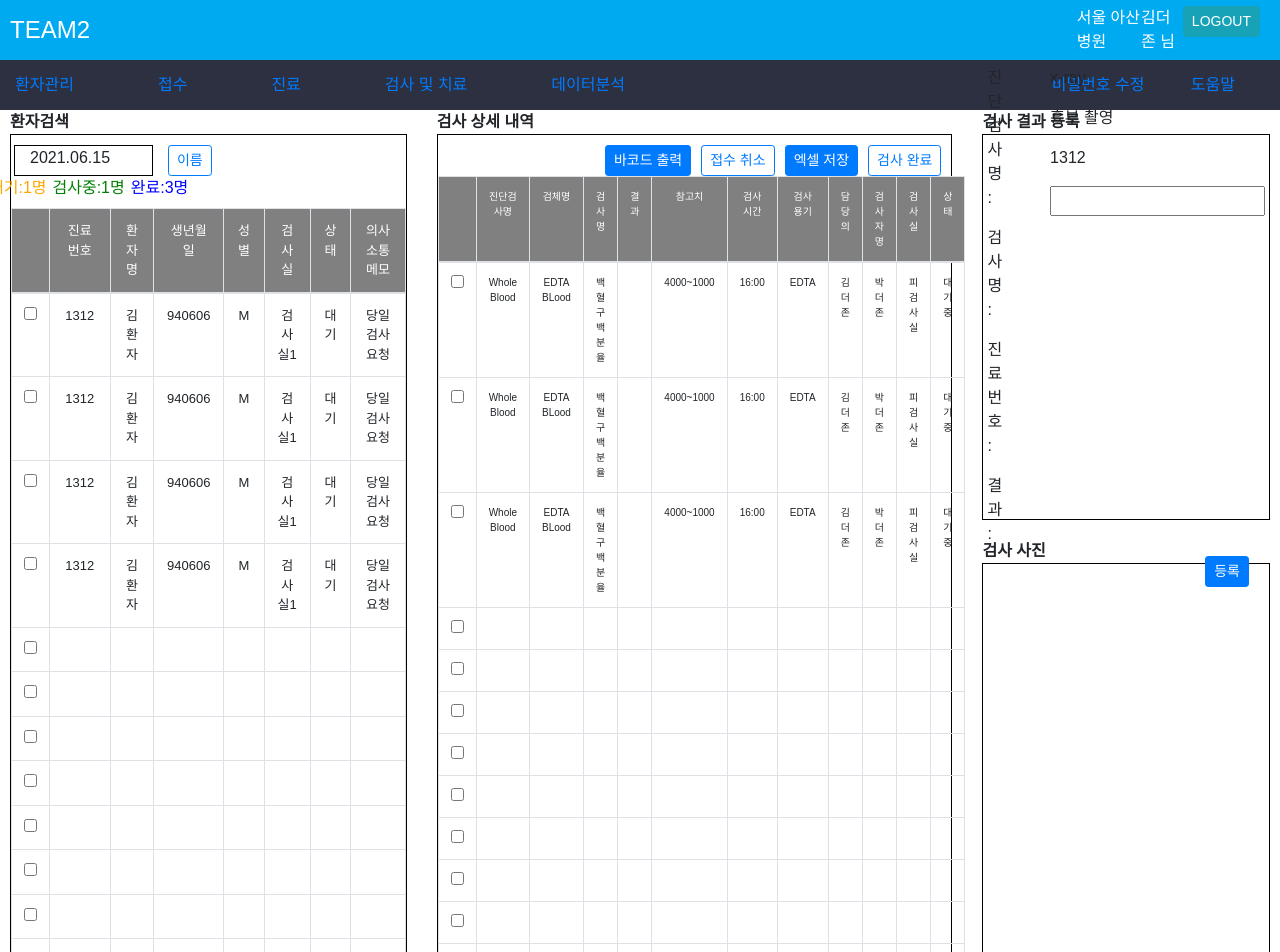
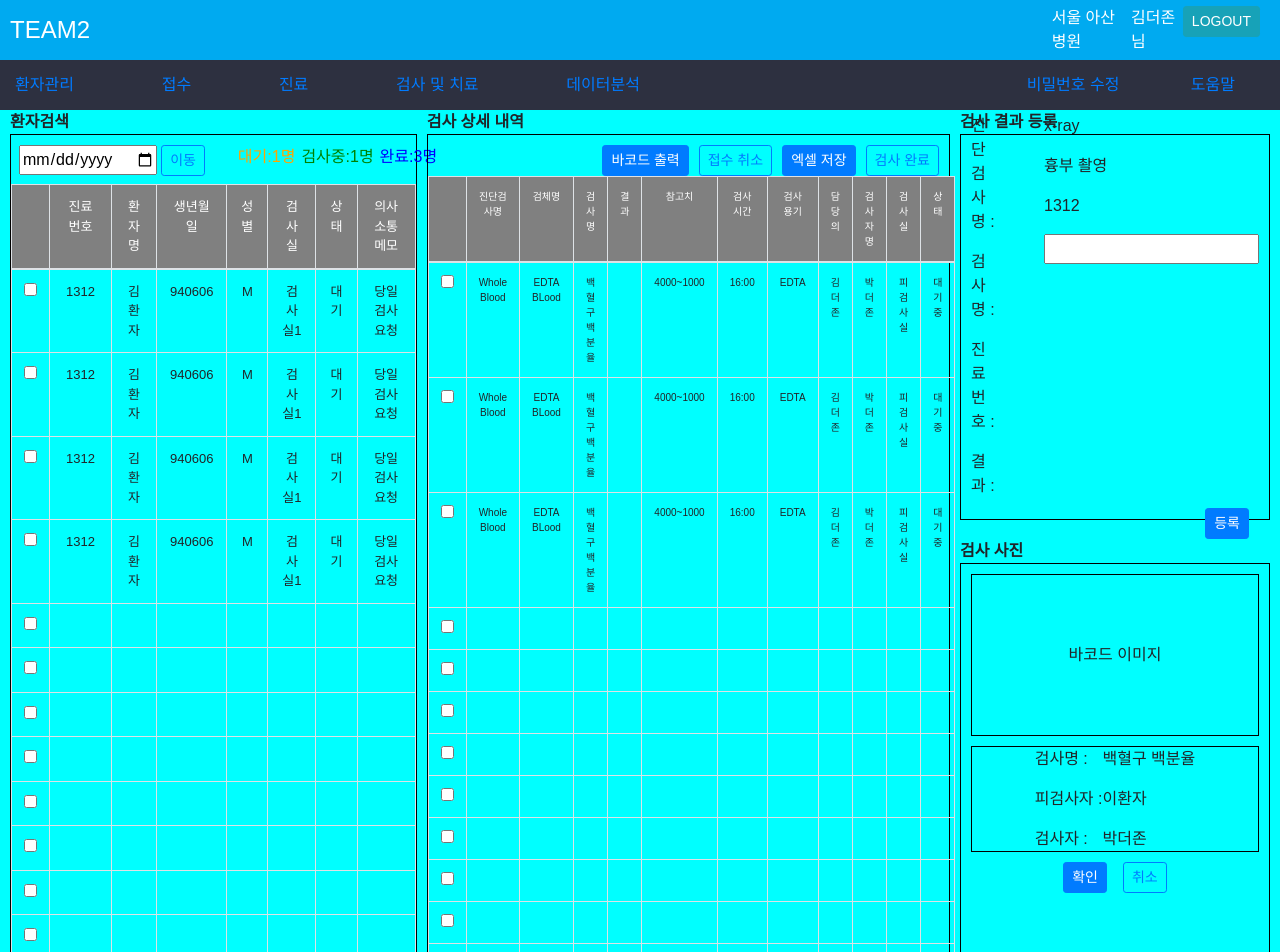
Before and after one commit to JongHyun94/Final_Team2_FrontEnd, a React (Create React App) app: page /Inspection in a window 1280 px wide. Shown: the top 952 px of the page. Built offline with nearby package versions, Linux system fonts and the light colour scheme.

Commit message:
[update] Inspection 2nd

```diff
--- a/src/Header.js
+++ b/src/Header.js
@@ -2,7 +2,7 @@ import { Link } from "react-router-dom";
 function Header(props) {
   return (
     <div className="header">
-      <div className="header1 row">
+      <div className="header1 row no-gutters">
         <div className="header1_1 col-10">
           <span className="logo">TEAM2</span>
         </div>
@@ -12,7 +12,7 @@ function Header(props) {
           <div><button className="btn btn-sm btn-info">LOGOUT</button></div>
         </div>
       </div>
-      <div className="header2 row">
+      <div className="header2 row no-gutters">
         <div className="col-6 row d-flex justify-content-between">
           <div><Link to="/Patient">환자관리</Link></div>
           <div><Link to="/Register">접수</Link></div>
--- a/src/views/Inspection/InspectionImgForm.js
+++ b/src/views/Inspection/InspectionImgForm.js
@@ -6,6 +6,27 @@ function InspectionImgForm(props) {
       </div>
       <div className="InspectionImgForm_1">
 
+          {/* InspectionBarcodePop */}
+          <div className="InspectionBarcodePop_1_1">
+            바코드 이미지
+          </div>
+          <div className="InspectionBarcodePop_1_2">
+            <div>
+              <div className="mb-3">검사명 :</div>
+              <div className="mb-3">피검사자 :</div>
+              <div>검사자 :</div>
+            </div>
+            <div>
+              <div className="mb-3">백혈구 백분율</div>
+              <div className="mb-3">이환자</div>
+              <div>박더존</div>
+            </div>
+          </div>
+          <div className="InspectionBarcodePop_1_3">
+            <button className="btn btn-sm btn-primary mr-3">확인</button>
+            <button className="btn btn-sm btn-outline-primary">취소</button>
+          </div>
+
       </div>
     </div>
   );
--- a/src/views/Inspection/InspectionPatientList.js
+++ b/src/views/Inspection/InspectionPatientList.js
@@ -9,10 +9,10 @@ function InspectionPatientList(props) {
       <div className="InspectionPatientList_1">
         <div className="row mb-2 pl-2">
         <div className="col-4 InspectionPatientList_1_1">
-          2021.06.15
+          <input type="date"/>
         </div>
         <div className="col-3 InspectionPatientList_1_2">
-          <button className="btn btn-sm btn-outline-primary">이름</button>
+          <button className="btn btn-sm btn-outline-primary">이동</button>
         </div>
         <div className="row">
           <div className="InspectionPatientList_1_3_1">대기:1명</div>
--- a/src/views/Inspection/index.js
+++ b/src/views/Inspection/index.js
@@ -6,29 +6,26 @@ import InspectionImgCreateForm from "./InspectionImgCreateForm";
 
 function Inspection(props) {
   return (
-    <>
-      <div className="row">
-        <div className="col-4">
+      <div className="Inspection row no-gutters">
+        <div className="Inspection_1 col-4">
           {/* 환자검색 */}
           <InspectionPatientList/>
         </div>
-        <div className="col-5">
+        <div className="Inspection_2 col-5">
           {/* 검사상세내역 */}
           <InspectionList/>
         </div>
         <div className="col-3">
-          <div className="Inspection_1">
+          <div className="Inspection_3">
             {/* 검사결과등록 */}
             <InspectionImgCreateForm/>
           </div>
-          <div className="Inspection_2">
+          <div className="Inspection_4">
             {/* 검사사진 */}
             <InspectionImgForm/>
           </div>
         </div>
       </div>
-
-    </>
   );
 }
 
--- a/src/views/Inspection/style.css
+++ b/src/views/Inspection/style.css
@@ -1,13 +1,24 @@
+.Inspection{
+  height: 100%;
+  background-color: aqua;
+}
 .Inspection_1{
+  height: 100%;
+}
+.Inspection_2{
+  height: 100%;
+}
+.Inspection_3{
   height: 48%;
 }
-.Inspection_2{
+.Inspection_4{
   height: 48%;
 }
 
 /* InspectionPatientList */
 .InspectionPatientList{
   padding-left: 10px;
+  padding-right: 10px;
 }
 .InspectionPatientList_title{
   font-weight: bold;
@@ -17,8 +28,8 @@
   padding-top: 10px;
 }
 .InspectionPatientList_1_1{
-  border: 1px solid black;
-  margin-left: 10px;
+  /* border: 1px solid black; */
+  /* margin-left: 10px; */
 }
 .InspectionPatientList_1_2{
   width: 10px;
@@ -45,6 +56,9 @@
 }
 
 /* InspectionList */
+.InspectionList{
+  padding-right: 10px;
+}
 .InspectionList_title{
   font-weight: bold;
 }
@@ -111,3 +125,30 @@
   padding: 10px;
   height: 100%;
 }
+
+/* InspectionBarcodePop */
+.InspectionBarcodePop_1{
+  border: 1px solid black;
+  padding: 10px;
+  height: 100%;
+}
+.InspectionBarcodePop_1_1{
+  display: flex;
+  flex-direction: row;
+  justify-content: center;
+  align-items: center;
+  border: 1px solid black;
+  height: 40%;
+  margin-bottom: 10px;
+}
+.InspectionBarcodePop_1_2{
+  display: flex;
+  justify-content: center;
+  align-items: center;
+  border: 1px solid black;
+  margin-bottom: 10px;
+}
+.InspectionBarcodePop_1_3{
+  display: flex;
+  justify-content: center;
+}
```
